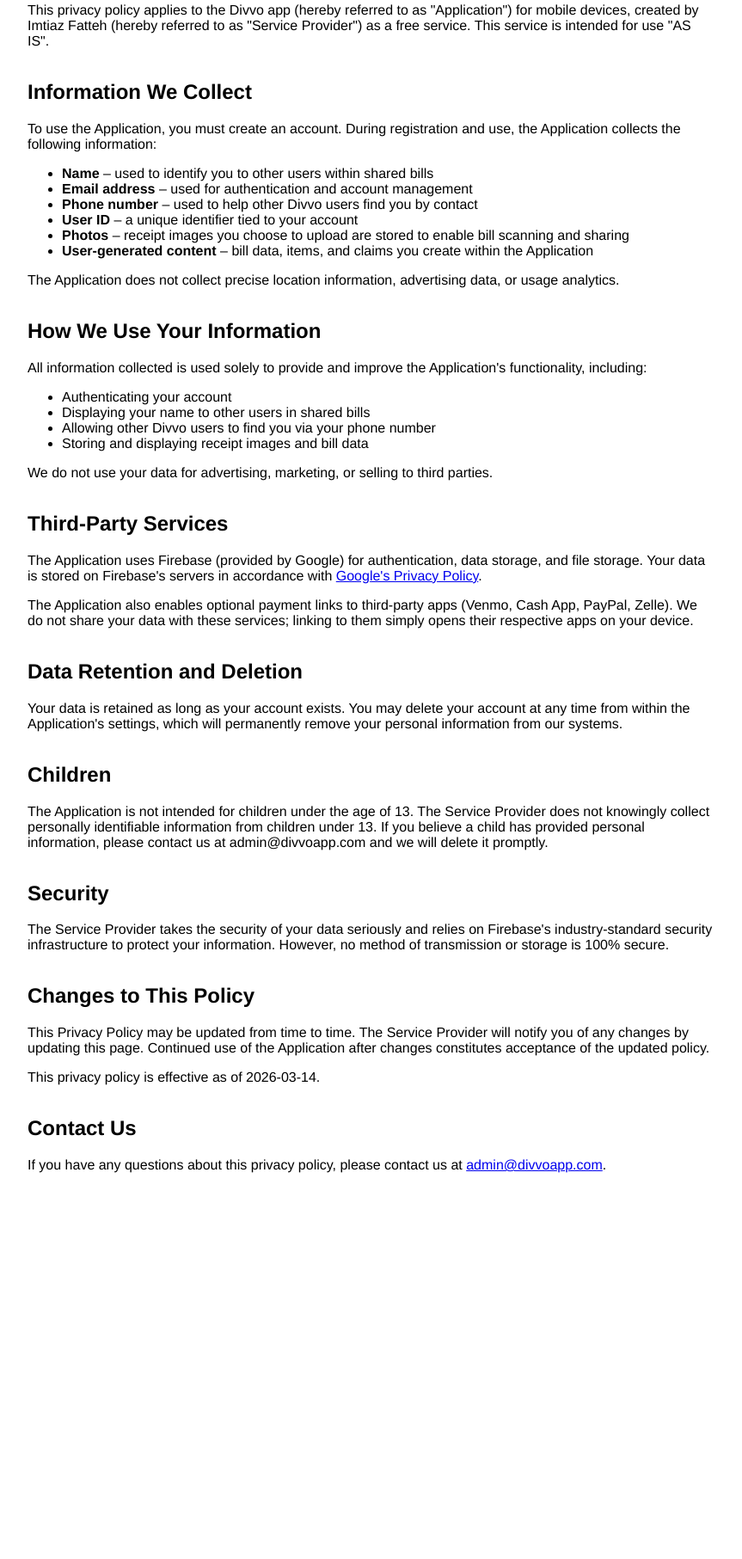
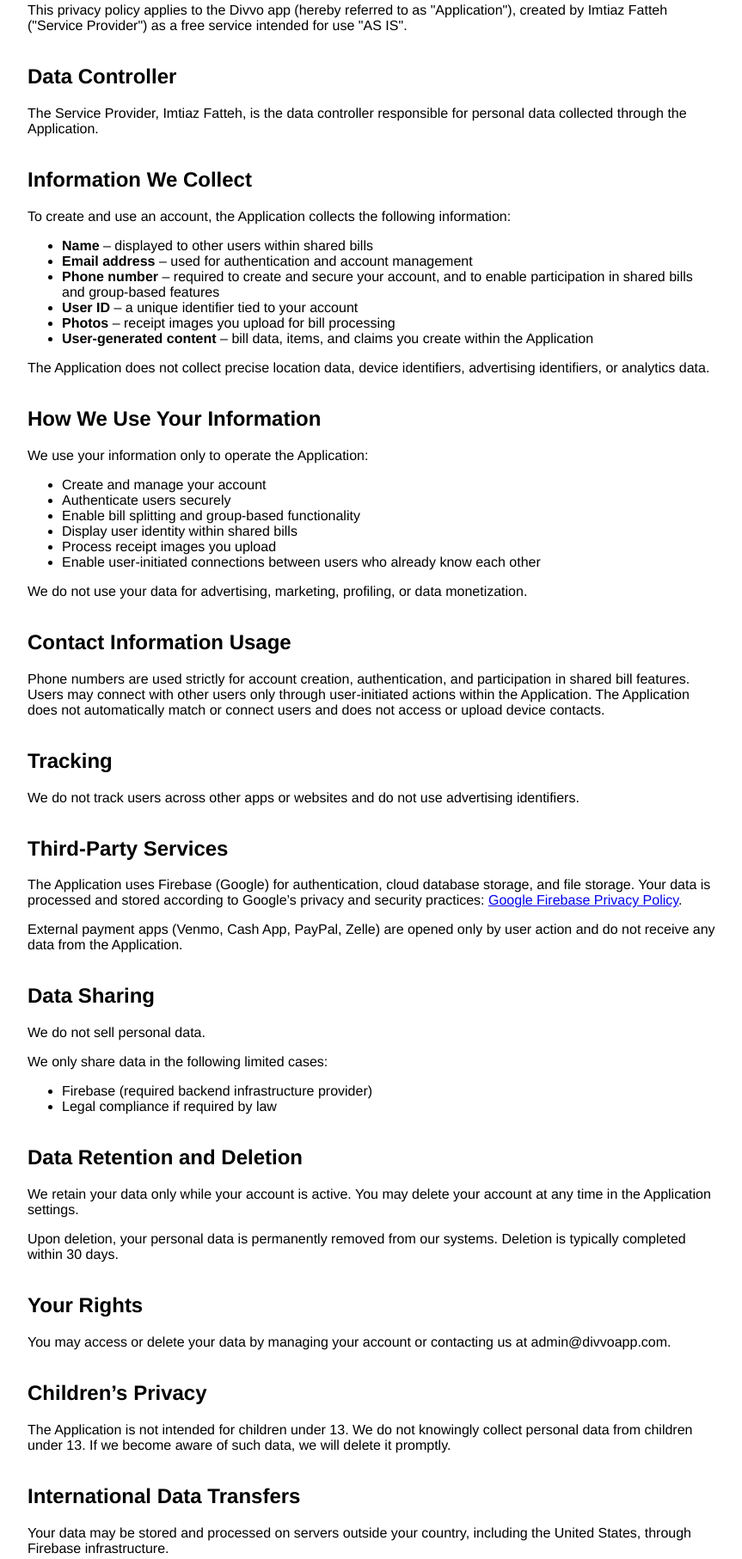
Before and after one commit to imifatteh/divvo-privacy, a plain HTML site: page index.html in a window 1280 px wide. Shown: the part 47-1860 px from the top of the page at 86% size, without its empty margins (208-1071 px from the left). Before the commit the page ends 1443 px from the top, so only its background shows below. Drawn offline with Linux system fonts and the light colour scheme.

Commit message:
Update index.html
update

```diff
--- a/index.html
+++ b/index.html
@@ -12,50 +12,108 @@
 <body>
 
 <strong>Privacy Policy</strong>
-<p>This privacy policy applies to the Divvo app (hereby referred to as "Application") for mobile devices, created by Imtiaz Fatteh (hereby referred to as "Service Provider") as a free service. This service is intended for use "AS IS".</p>
+
+<p>This privacy policy applies to the Divvo app (hereby referred to as "Application"), created by Imtiaz Fatteh ("Service Provider") as a free service intended for use "AS IS".</p>
+
+<h2>Data Controller</h2>
+<p>The Service Provider, Imtiaz Fatteh, is the data controller responsible for personal data collected through the Application.</p>
 
 <h2>Information We Collect</h2>
-<p>To use the Application, you must create an account. During registration and use, the Application collects the following information:</p>
+<p>To create and use an account, the Application collects the following information:</p>
+
 <ul>
-  <li><strong>Name</strong> – used to identify you to other users within shared bills</li>
+  <li><strong>Name</strong> – displayed to other users within shared bills</li>
   <li><strong>Email address</strong> – used for authentication and account management</li>
-  <li><strong>Phone number</strong> – used to help other Divvo users find you by contact</li>
+  <li><strong>Phone number</strong> – required to create and secure your account, and to enable participation in shared bills and group-based features</li>
   <li><strong>User ID</strong> – a unique identifier tied to your account</li>
-  <li><strong>Photos</strong> – receipt images you choose to upload are stored to enable bill scanning and sharing</li>
+  <li><strong>Photos</strong> – receipt images you upload for bill processing</li>
   <li><strong>User-generated content</strong> – bill data, items, and claims you create within the Application</li>
 </ul>
-<p>The Application does not collect precise location information, advertising data, or usage analytics.</p>
+
+<p>The Application does not collect precise location data, device identifiers, advertising identifiers, or analytics data.</p>
 
 <h2>How We Use Your Information</h2>
-<p>All information collected is used solely to provide and improve the Application's functionality, including:</p>
+<p>We use your information only to operate the Application:</p>
+
 <ul>
-  <li>Authenticating your account</li>
-  <li>Displaying your name to other users in shared bills</li>
-  <li>Allowing other Divvo users to find you via your phone number</li>
-  <li>Storing and displaying receipt images and bill data</li>
+  <li>Create and manage your account</li>
+  <li>Authenticate users securely</li>
+  <li>Enable bill splitting and group-based functionality</li>
+  <li>Display user identity within shared bills</li>
+  <li>Process receipt images you upload</li>
+  <li>Enable user-initiated connections between users who already know each other</li>
 </ul>
-<p>We do not use your data for advertising, marketing, or selling to third parties.</p>
+
+<p>We do not use your data for advertising, marketing, profiling, or data monetization.</p>
+
+<h2>Contact Information Usage</h2>
+<p>
+Phone numbers are used strictly for account creation, authentication, and participation in shared bill features.
+Users may connect with other users only through user-initiated actions within the Application.
+The Application does not automatically match or connect users and does not access or upload device contacts.
+</p>
+
+<h2>Tracking</h2>
+<p>We do not track users across other apps or websites and do not use advertising identifiers.</p>
 
 <h2>Third-Party Services</h2>
-<p>The Application uses Firebase (provided by Google) for authentication, data storage, and file storage. Your data is stored on Firebase's servers in accordance with <a href="https://firebase.google.com/support/privacy" target="_blank" rel="noopener noreferrer">Google's Privacy Policy</a>.</p>
-<p>The Application also enables optional payment links to third-party apps (Venmo, Cash App, PayPal, Zelle). We do not share your data with these services; linking to them simply opens their respective apps on your device.</p>
+<p>
+The Application uses Firebase (Google) for authentication, cloud database storage, and file storage.
+Your data is processed and stored according to Google’s privacy and security practices:
+<a href="https://firebase.google.com/support/privacy" target="_blank" rel="noopener noreferrer">Google Firebase Privacy Policy</a>.
+</p>
+
+<p>
+External payment apps (Venmo, Cash App, PayPal, Zelle) are opened only by user action and do not receive any data from the Application.
+</p>
+
+<h2>Data Sharing</h2>
+<p>We do not sell personal data.</p>
+
+<p>We only share data in the following limited cases:</p>
+<ul>
+  <li>Firebase (required backend infrastructure provider)</li>
+  <li>Legal compliance if required by law</li>
+</ul>
 
 <h2>Data Retention and Deletion</h2>
-<p>Your data is retained as long as your account exists. You may delete your account at any time from within the Application's settings, which will permanently remove your personal information from our systems.</p>
+<p>
+We retain your data only while your account is active. You may delete your account at any time in the Application settings.
+</p>
 
-<h2>Children</h2>
-<p>The Application is not intended for children under the age of 13. The Service Provider does not knowingly collect personally identifiable information from children under 13. If you believe a child has provided personal information, please contact us at admin@divvoapp.com and we will delete it promptly.</p>
+<p>
+Upon deletion, your personal data is permanently removed from our systems. Deletion is typically completed within 30 days.
+</p>
+
+<h2>Your Rights</h2>
+<p>You may access or delete your data by managing your account or contacting us at admin@divvoapp.com.</p>
+
+<h2>Children’s Privacy</h2>
+<p>
+The Application is not intended for children under 13. We do not knowingly collect personal data from children under 13.
+If we become aware of such data, we will delete it promptly.
+</p>
+
+<h2>International Data Transfers</h2>
+<p>
+Your data may be stored and processed on servers outside your country, including the United States, through Firebase infrastructure.
+</p>
 
 <h2>Security</h2>
-<p>The Service Provider takes the security of your data seriously and relies on Firebase's industry-standard security infrastructure to protect your information. However, no method of transmission or storage is 100% secure.</p>
+<p>
+We implement reasonable security measures and rely on Firebase’s industry-standard security infrastructure.
+However, no system is completely secure.
+</p>
 
 <h2>Changes to This Policy</h2>
-<p>This Privacy Policy may be updated from time to time. The Service Provider will notify you of any changes by updating this page. Continued use of the Application after changes constitutes acceptance of the updated policy.</p>
+<p>
+We may update this Privacy Policy from time to time. Updates will be posted on this page. Continued use of the Application constitutes acceptance of the updated policy.
+</p>
 
 <p>This privacy policy is effective as of 2026-03-14.</p>
 
 <h2>Contact Us</h2>
-<p>If you have any questions about this privacy policy, please contact us at <a href="mailto:admin@divvoapp.com">admin@divvoapp.com</a>.</p>
+<p>If you have any questions, contact us at <a href="mailto:admin@divvoapp.com">admin@divvoapp.com</a>.</p>
 
 </body>
 </html>
```
